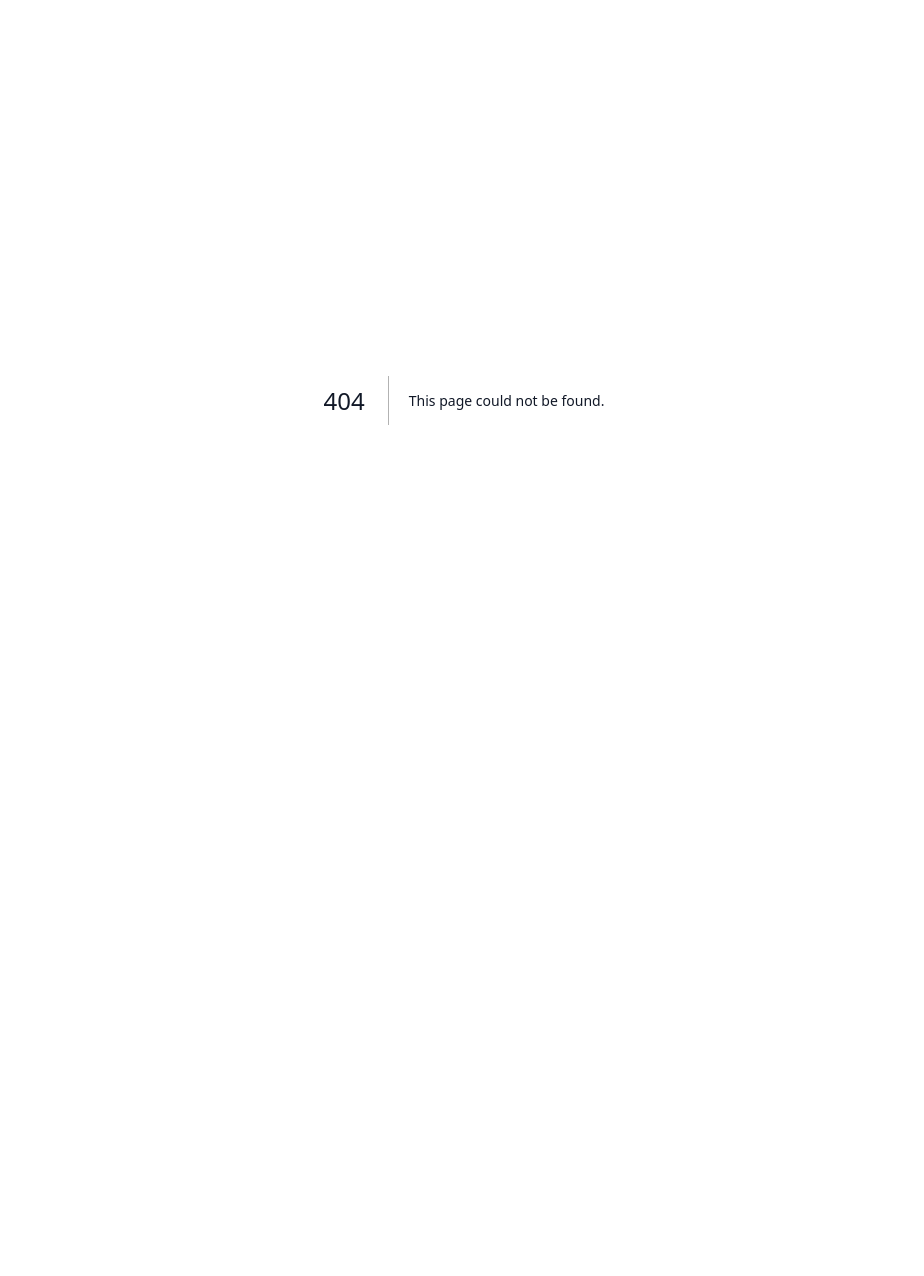
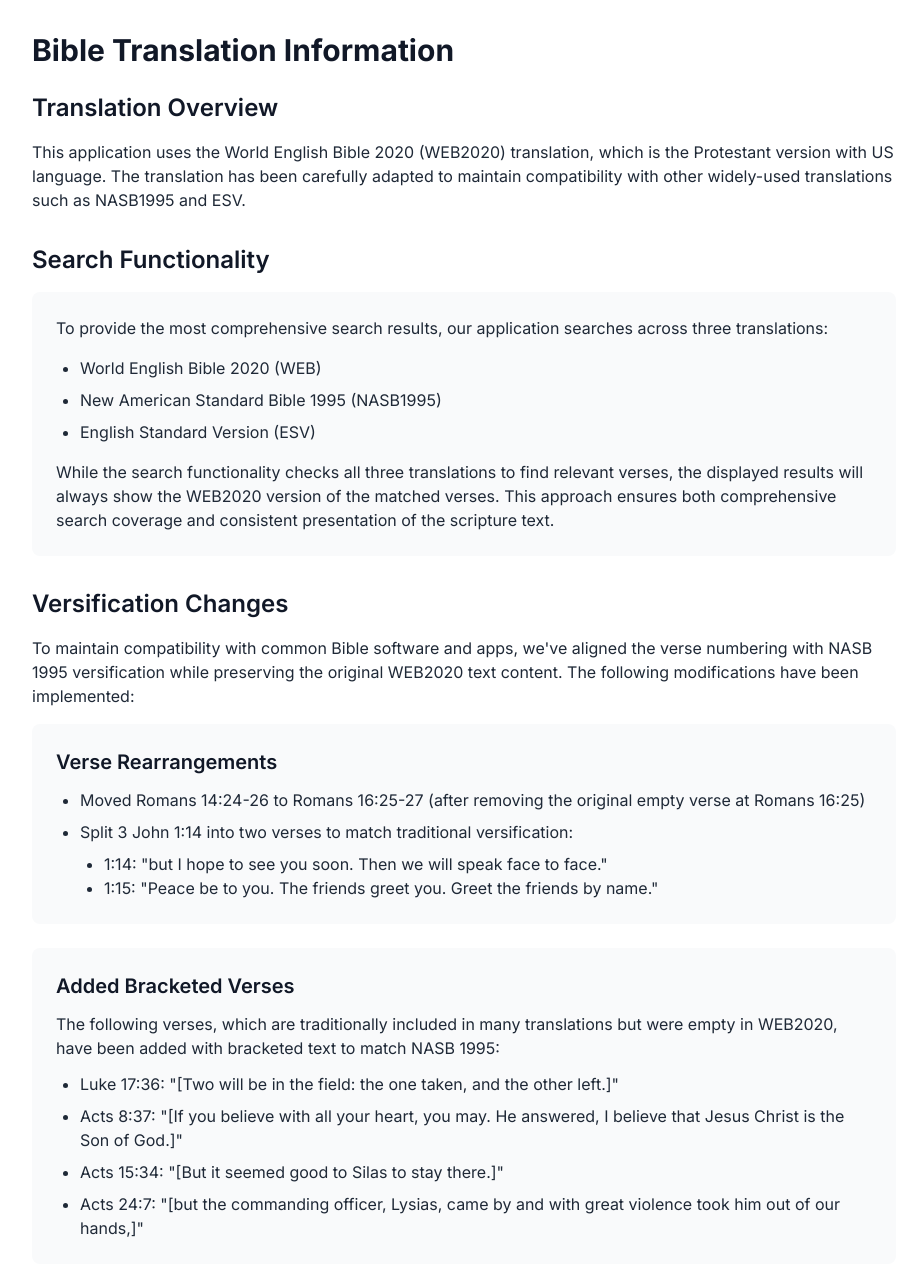
Before and after one commit to VerseWell/versewell.github.io, a Next.js app: page /translation in a window 1280 px wide. Before the commit this address had no page. Shown: the top 1276 px of the page, without its empty margins (176-1100 px from the left). Before the commit the page ends 800 px from the top, so only its background shows below. Built offline with nearby package versions, Linux system fonts and the light colour scheme.

Commit message:
Added TranslationInfoPage component and updated Footer with new link to translation info

```diff
--- /dev/null
+++ b/src/app/translation/page.tsx
@@ -0,0 +1,78 @@
+import React from 'react';
+
+/**
+ * TranslationInfoPage - A component that provides detailed information about the Bible translation
+ * used in the application, including versification changes and modifications made for compatibility.
+ */
+export default function TranslationInfoPage() {
+    return (
+        <div className="container mx-auto px-4 py-8 max-w-4xl">
+            <h1 className="text-3xl font-bold mb-6 text-gray-900 dark:text-white">Bible Translation Information</h1>
+
+            <section className="mb-8">
+                <h2 className="text-2xl font-semibold mb-4 text-gray-900 dark:text-white">Translation Overview</h2>
+                <p className="mb-4 text-gray-800 dark:text-gray-200">
+                    This application uses the World English Bible 2020 (WEB2020) translation, which is the Protestant version
+                    with US language. The translation has been carefully adapted to maintain compatibility with other widely-used
+                    translations such as NASB1995 and ESV.
+                </p>
+            </section>
+
+            <section className="mb-8">
+                <h2 className="text-2xl font-semibold mb-4 text-gray-900 dark:text-white">Search Functionality</h2>
+                <div className="bg-gray-50 dark:bg-gray-800 p-6 rounded-lg mb-6">
+                    <p className="mb-4 text-gray-800 dark:text-gray-200">
+                        To provide the most comprehensive search results, our application searches across three translations:
+                    </p>
+                    <ul className="list-disc pl-6 space-y-2 mb-4 text-gray-800 dark:text-gray-200">
+                        <li>World English Bible 2020 (WEB)</li>
+                        <li>New American Standard Bible 1995 (NASB1995)</li>
+                        <li>English Standard Version (ESV)</li>
+                    </ul>
+                    <p className="text-gray-800 dark:text-gray-200">
+                        While the search functionality checks all three translations to find relevant verses,
+                        the displayed results will always show the WEB2020 version of the matched verses.
+                        This approach ensures both comprehensive search coverage and consistent presentation
+                        of the scripture text.
+                    </p>
+                </div>
+            </section>
+
+            <section id="versification-changes" className="mb-8">
+                <h2 className="text-2xl font-semibold mb-4 text-gray-900 dark:text-white">Versification Changes</h2>
+                <p className="mb-4 text-gray-800 dark:text-gray-200">
+                    To maintain compatibility with common Bible software and apps, we&apos;ve aligned the verse numbering with
+                    NASB 1995 versification while preserving the original WEB2020 text content. The following modifications
+                    have been implemented:
+                </p>
+
+                <div className="bg-gray-50 dark:bg-gray-800 p-6 rounded-lg mb-6">
+                    <h3 className="text-xl font-semibold mb-3 text-gray-900 dark:text-white">Verse Rearrangements</h3>
+                    <ul className="list-disc pl-6 space-y-2 text-gray-800 dark:text-gray-200">
+                        <li>Moved Romans 14:24-26 to Romans 16:25-27 (after removing the original empty verse at Romans 16:25)</li>
+                        <li>Split 3 John 1:14 into two verses to match traditional versification:
+                            <ul className="list-disc pl-6 mt-2">
+                                <li>1:14: &quot;but I hope to see you soon. Then we will speak face to face.&quot;</li>
+                                <li>1:15: &quot;Peace be to you. The friends greet you. Greet the friends by name.&quot;</li>
+                            </ul>
+                        </li>
+                    </ul>
+                </div>
+
+                <div className="bg-gray-50 dark:bg-gray-800 p-6 rounded-lg">
+                    <h3 className="text-xl font-semibold mb-3 text-gray-900 dark:text-white">Added Bracketed Verses</h3>
+                    <p className="mb-3 text-gray-800 dark:text-gray-200">
+                        The following verses, which are traditionally included in many translations but were empty in WEB2020,
+                        have been added with bracketed text to match NASB 1995:
+                    </p>
+                    <ul className="list-disc pl-6 space-y-2 text-gray-800 dark:text-gray-200">
+                        <li>Luke 17:36: &quot;[Two will be in the field: the one taken, and the other left.]&quot;</li>
+                        <li>Acts 8:37: &quot;[If you believe with all your heart, you may. He answered, I believe that Jesus Christ is the Son of God.]&quot;</li>
+                        <li>Acts 15:34: &quot;[But it seemed good to Silas to stay there.]&quot;</li>
+                        <li>Acts 24:7: &quot;[but the commanding officer, Lysias, came by and with great violence took him out of our hands,]&quot;</li>
+                    </ul>
+                </div>
+            </section>
+        </div>
+    );
+}
--- a/src/components/layout/Footer.tsx
+++ b/src/components/layout/Footer.tsx
@@ -14,6 +14,12 @@ const Footer = () => {
 
                     {/* Footer Links */}
                     <nav className="flex flex-wrap justify-center gap-6">
+                        <a
+                            href="/translation"
+                            className="text-gray-600 dark:text-gray-300 hover:text-gray-900 dark:hover:text-white transition-colors"
+                        >
+                            Translation Info
+                        </a>
                         <a
                             href="/privacy"
                             className="text-gray-600 dark:text-gray-300 hover:text-gray-900 dark:hover:text-white transition-colors"
```
